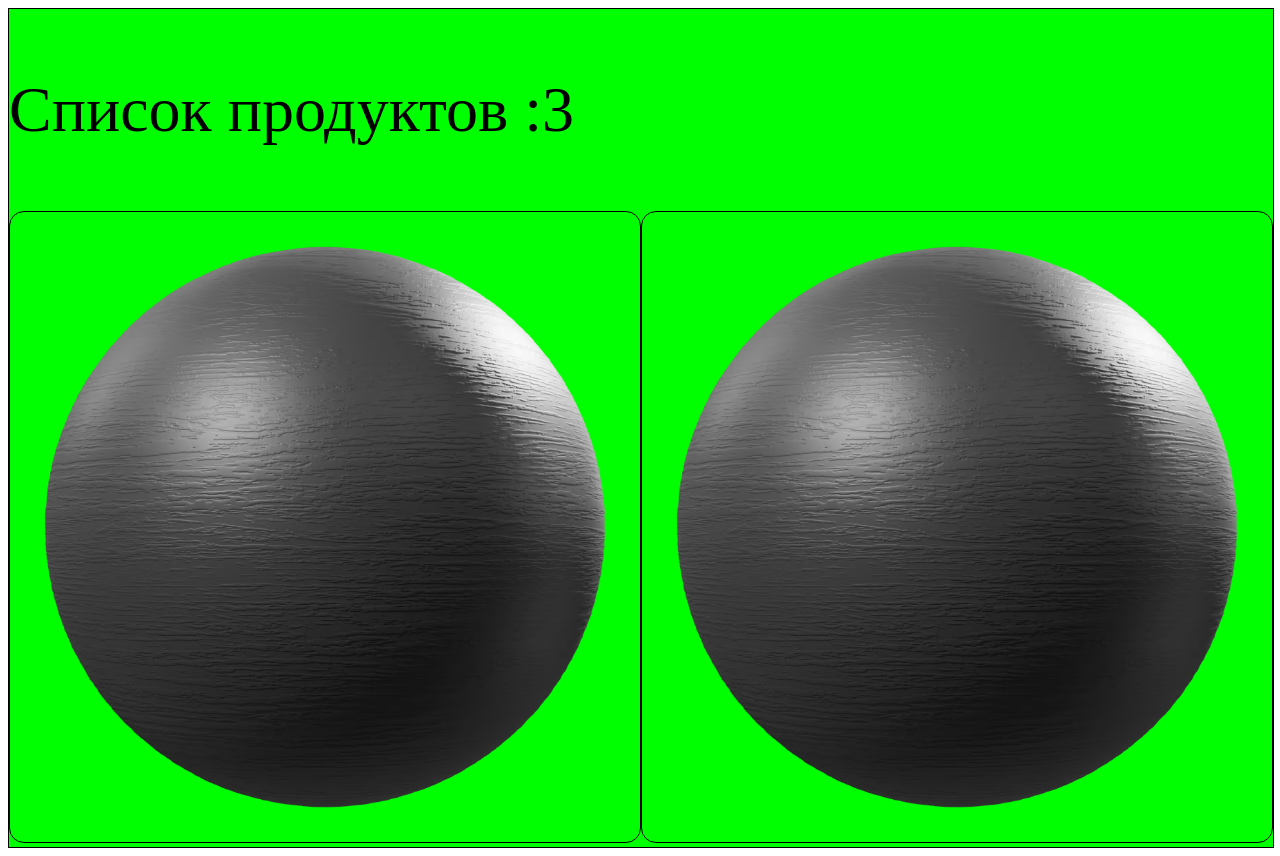
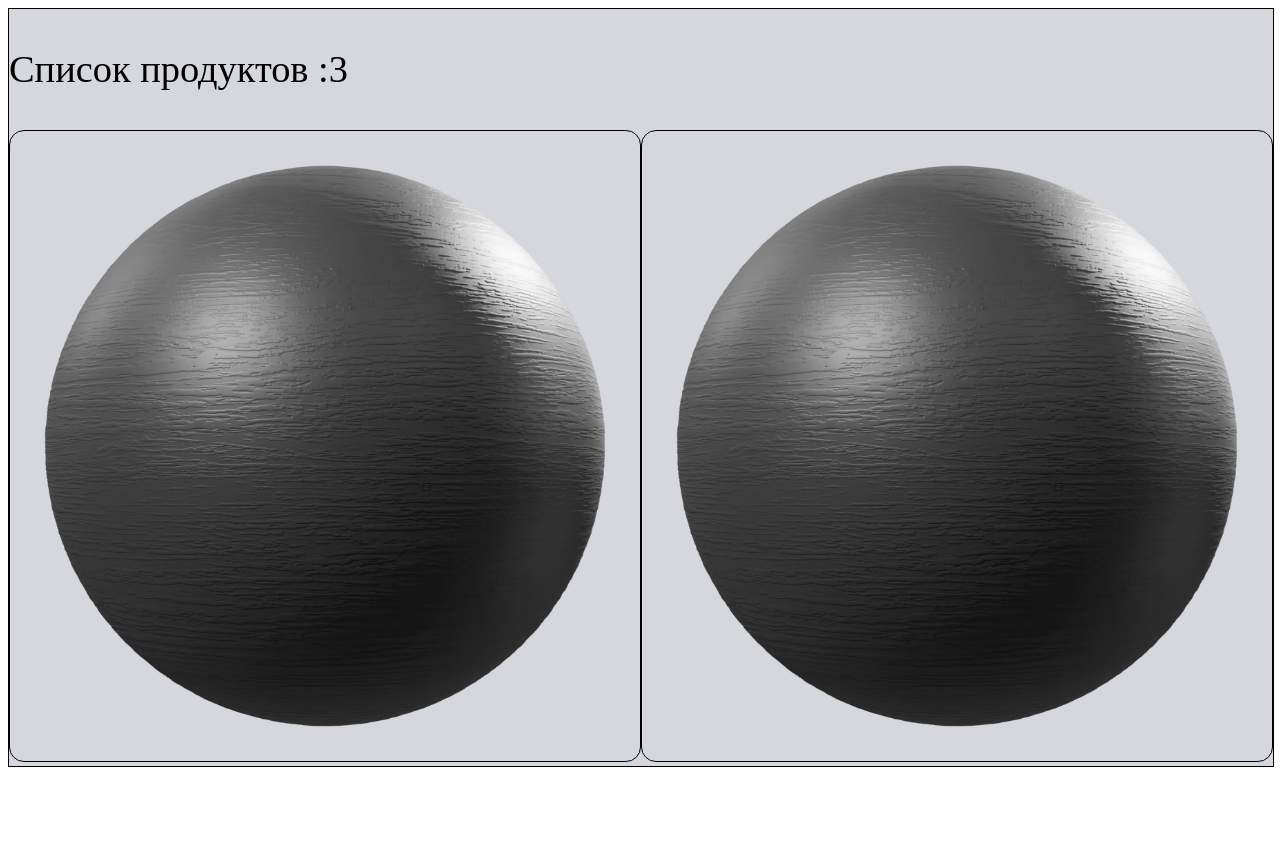
Before and after one commit to Tand-Anthros/printer-model-calculator, a Next.js app: page / in a window 1280 px wide. After the commit the page ends 800 px from the top, so only its background shows below. Built offline with nearby package versions, Linux system fonts and the light colour scheme.

Commit message:
select all styles into styl _default, closes #3

```diff
--- a/src/comps/FlexGrid.tsx
+++ b/src/comps/FlexGrid.tsx
@@ -1,5 +1,6 @@
 import React from "react";
 import { Flex, Box } from "@chakra-ui/react";
+
 
 type Comp = {
   comp: React.ReactElement;
@@ -9,18 +10,19 @@ type Comp = {
 };
 
 interface TableProps {
-  comps: Comp[][];
+  value: Comp[][];
   style: React.CSSProperties;
 }
 
-const FlexGrid: React.FC<TableProps> = ({ comps, style }) => {
+
+const FlexGrid: React.FC<TableProps> = ({ value, style }) => {
   return (
     <Flex direction="column" sx={style}>
-      {comps.map((row, rowIndex) => (
+      {value.map((row, rowIndex) => (
         <Flex key={rowIndex} direction="row">
-          {row.map((item, index) => (
-            <Box key={index} flex={item.flex} marginLeft={item.marginLeft} marginTop={item.marginTop}>
-              {item.comp}
+          {row.map(({ comp, ...item_subs }, index) => (
+            <Box key={index} {...item_subs}>
+              {comp}
             </Box>
           ))}
         </Flex>
@@ -29,4 +31,5 @@ const FlexGrid: React.FC<TableProps> = ({ comps, style }) => {
   );
 };
 
+
 export default FlexGrid;
--- a/src/comps/RoundedBox.tsx
+++ b/src/comps/RoundedBox.tsx
@@ -1,10 +1,7 @@
 import React, { useState, ChangeEvent } from 'react';
+import { _common_props } from '@/styls/_interfaces';
 
-interface RoundedBoxProps {
-  src: string;
-}
-
-const RoundedBox: React.FC<RoundedBoxProps> = ({ src }) => {
+const RoundedBox: React.FC<_common_props> = ({ value, style }) => {
   const [hue, setHue] = useState<number>(0);
 
   const handleHueChange = (e: ChangeEvent<HTMLInputElement>) => {
@@ -14,17 +11,10 @@ const RoundedBox: React.FC<RoundedBoxProps> = ({ src }) => {
   return (
     <div>
       <img
-        src={src}
+        src={ value }
         style={{
-          filter: `hue-rotate(${hue}deg)`,
-          borderRadius: '15px',
-          border: '1px solid #000',
-          padding: '5px',
-          boxSizing: 'border-box',
-          width: '100%',
-          height: '100%',
-          maxWidth: '100%',
-          maxHeight: '100%'
+          ...style,
+          filter: `hue-rotate(${hue}deg)`
         }}
         alt="Customizable Image"
       />
--- a/src/comps/SimpleText.tsx
+++ b/src/comps/SimpleText.tsx
@@ -1,17 +1,15 @@
 import React, { useRef, useEffect, useState } from 'react';
 import { Text } from '@chakra-ui/react';
+import { _common_props } from "@/styls/_interfaces";
 
-interface SimpleTextProps {
-  text: string;
-  style?: React.CSSProperties;
-}
 
-const SimpleText: React.FC<SimpleTextProps> = ({ text }) => {
+const SimpleText: React.FC<_common_props> = ({ value, style }) => {
   return (
-    <Text style={{ fontSize: '5vw' }}>
-      {text}
+    <Text style={ style }>
+      { value }
     </Text>
   );
 };
 
+
 export default SimpleText;
--- /dev/null
+++ b/src/funcs/$testing.tsx
@@ -0,0 +1,2 @@
+//тут будут распологаться функции для тестирования
+export const $test = () => { console.log("UwU") }
--- a/src/pages/index.tsx
+++ b/src/pages/index.tsx
@@ -2,7 +2,9 @@ import React from "react";
 import FlexGrid from "@/comps/FlexGrid";
 import RoundedBox from "@/comps/RoundedBox";
 import SimpleText from "@/comps/SimpleText";
-import { context_comp } from "@/styls/general";
+import { _context, _title, _rounded_box } from "@/styls/_default";
+import { $test } from "@/funcs/$testing";
+
 
 type Comp = {
   comp: React.ReactElement;
@@ -13,20 +15,27 @@ type Comp = {
   fontSize?: string;
 };
 
+
 const comps: Comp[][] = [
   [
-    { comp: <SimpleText text="Список продуктов :3" />, flex: "1 0 30%" },// :3
+    { comp: <SimpleText value="Список продуктов :3" style = {_title} />, flex: "1 0 100%" },
   ],
   [
-    { comp: <RoundedBox src="texture.avif" />, flex: "1 1 50%" },
-    { comp: <RoundedBox src="texture.avif" />, flex: "0 1 50%" },//, marginLeft: 20/2 + "%", marginTop: 20/2 + "%" },
+    { comp: <RoundedBox value="texture.avif" style = {_rounded_box} />, flex: "1 1 50%" },
+    { comp: <RoundedBox value="texture.avif" style = {_rounded_box} />, flex: "0 1 50%" },
   ]
 ];
 
+
 const IndexPage = () => { return (
   <div>
-    <FlexGrid comps={comps} style={context_comp} />
+    <FlexGrid value={comps} style={_context} />
   </div>
 )};
 
+
 export default IndexPage;
+
+
+console.clear();
+$test();
--- /dev/null
+++ b/src/styls/_default.tsx
@@ -0,0 +1,39 @@
+import React from "react";
+
+
+export const _context = {
+  width: "100%",
+  margin: 0,
+  border: "1px solid black",
+  maxWidth: '100%',
+  backgroundColor: "#d5d7dd"
+}
+
+
+export const _title = {
+  fontSize: '3vw'
+}
+
+
+export const _scription = {
+  fontSize: '1.5vw'
+}
+
+
+export const _position = {
+  marginLeft: 20/2 + "%",
+  marginTop: 20/2 + "%"
+}
+
+
+const boxSizing: React.CSSProperties['boxSizing'] = 'border-box';
+export const _rounded_box = {
+  borderRadius: '15px',
+  border: '1px solid #000',
+  padding: '5px',
+  boxSizing,
+  width: '100%',
+  height: '100%',
+  maxWidth: '100%',
+  maxHeight: '100%'
+}
--- /dev/null
+++ b/src/styls/_interfaces.tsx
@@ -0,0 +1,4 @@
+export interface _common_props {
+  value?: any;
+  style?: React.CSSProperties;
+}
--- a/src/styls/general.tsx
+++ /dev/null
@@ -1,7 +0,0 @@
-export const context_comp = {
-  width: "100%",
-  margin: 0,
-  border: "1px solid black",
-  maxWidth: '100%',
-  backgroundColor: "#00FF00",
-}
--- a/tsconfig.json
+++ b/tsconfig.json
@@ -1,3 +1,4 @@
+// @ts-nocheck
 {
   "compilerOptions": {
     "lib": ["dom", "dom.iterable", "esnext"],
```
